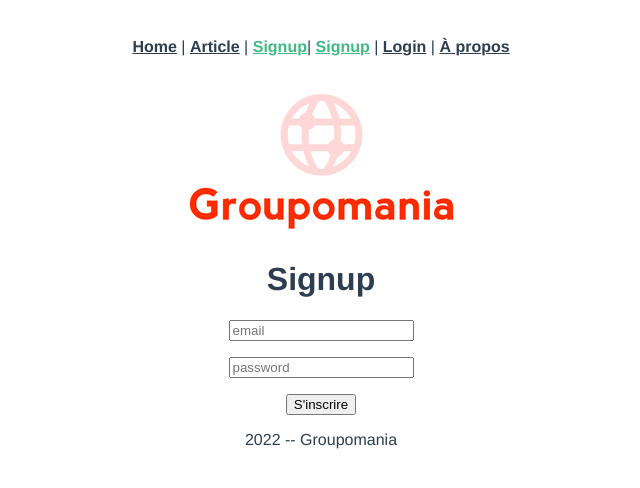
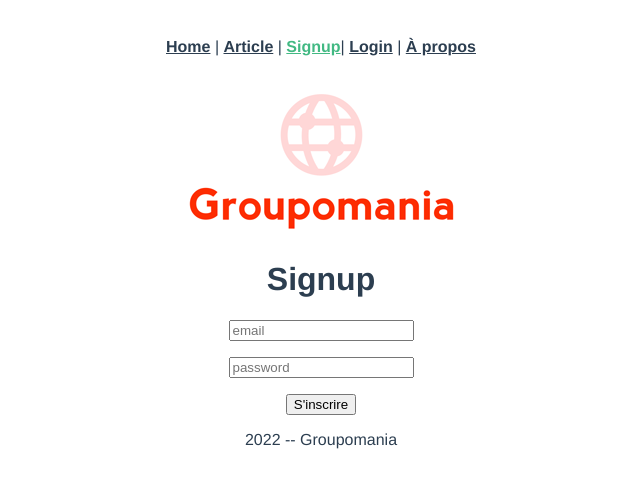
Before and after one commit to ChristophePelletier/project-7, a Vue app in the folder front/: page /signup in a window 1280 px wide. Shown: the top 488 px of the page, without its empty margins (319-959 px from the left). Built offline with nearby package versions, Linux system fonts and the light colour scheme.

Commit message:
logout fonctionne / pb redirection home après logout

```diff
--- a/front/src/App.vue
+++ b/front/src/App.vue
@@ -3,11 +3,9 @@
     <router-link to="/">Home</router-link> |
     <router-link to="/article">Article</router-link> |
     <router-link to="/signup">Signup</router-link>|
-    <router-link to="/signup">Signup</router-link>
-    |
-
-    <router-link to="/login" v-if="!$store.state.loggedIn">Login</router-link> |
+    <router-link to="/login">Login</router-link> |
     <router-link to="/about">À propos</router-link>
+    <button v-if="$store.state.loggedIn" @click="logout">Logout</button>
   </nav>
   <router-view />
 
@@ -16,7 +14,19 @@
   </footer>
 </template>
 
+<script>
+import loginService from "@/services/loginService";
 
+export default {
+  methods: {
+    logout() {
+      this.$store.dispatch("setToken", null);
+      this.$store.dispatch("setUserId", null);
+      this.$router.push({ name: "root" });
+    },
+  },
+};
+</script>
 
 <style>
 /*on l'ajoutera à la fin afin de ne pas masquer de suite dynamiquement les menus
```
